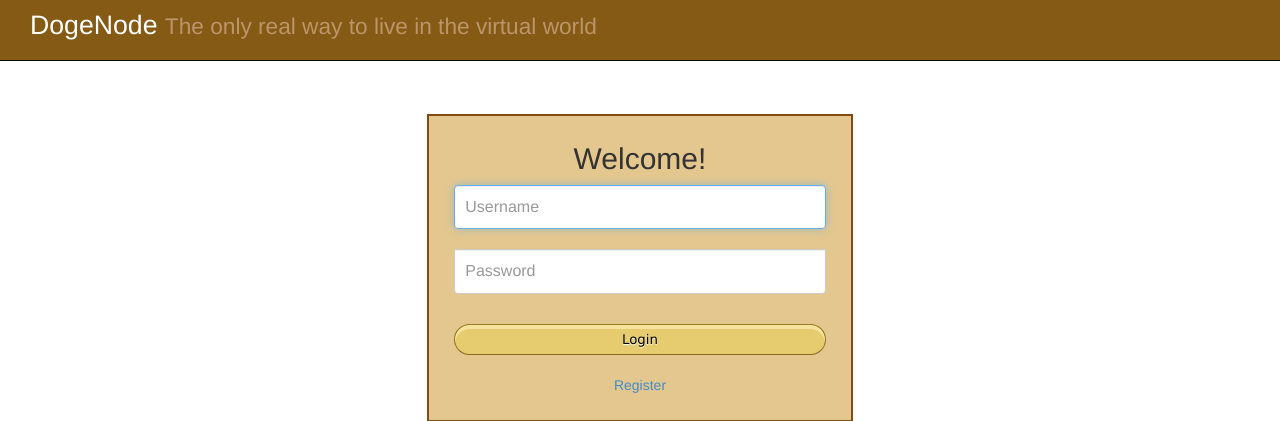
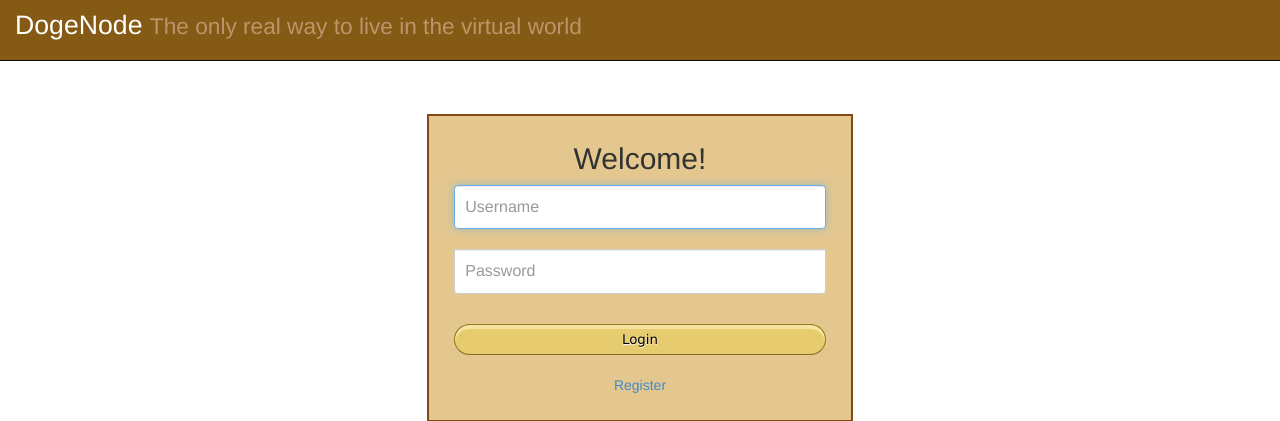
Before and after one commit to awwong1/CMPUT410-Project, a Django app: page /login/ in a window 1280 px wide. Shown: the top 421 px of the page. Run offline with Django 3.2, Linux system fonts and the light colour scheme; some libraries are stand-ins or nearby versions.

Commit message:
Cleaned up user_base.html
Lots of mis-tabbed elements and etc.  Had to correct it to satisfy my OCD
and figure out why the Grid system wasn't working correctly.

```diff
--- a/dogenode/templates/user_base.html
+++ b/dogenode/templates/user_base.html
@@ -23,12 +23,10 @@
   </head>
   <body>
     <div class="navbar navbar-inverse navbar-fixed-top dogenode-header">
-      	<div class="container-fluid">
       <div class="navbar-header">
         <p>DogeNode
           <small> The only real way to live in the virtual world</small>
         </p>
-	    </div>
       </div>
     </div>
 
@@ -46,7 +44,6 @@
                    class="form-control"placeholder="find author" />
                 </div>
               </form>
-
             </li>
             <li><a href="/author/stream/">My Stream</a></li>
             <li><a href="/author/profile/{{ user.username }}">My Profile</a></li>
@@ -57,7 +54,9 @@
         </div>
         {% endblock %}
 
-          	{% block body %} {% endblock %}
+        {% block body %}
+
+        {% endblock %}
       </div>
     </div>
 
```
Lines whose indentation alone changed are shown as unchanged.
